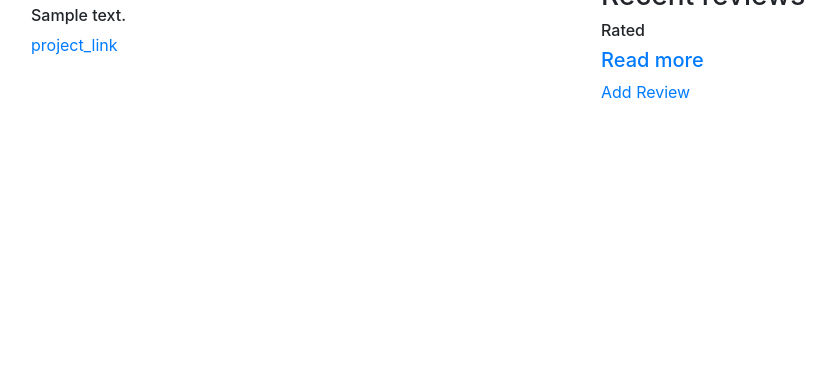
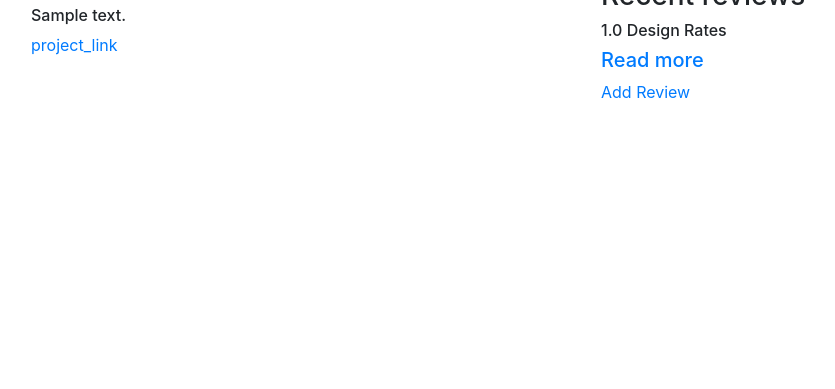
Before and after one commit to GasaGentille/Awward_Like, a Django app: page /oneProject/1 in a window 1280 px wide. Shown: the part 411-800 px from the top of the page, without its empty margins (54-889 px from the left). Run offline with Django 3.2, Linux system fonts and the light colour scheme; tables that the repository leaves empty hold one stand-in row (values such as "Sample post"); some libraries are stand-ins or nearby versions.

Commit message:
Rating design

```diff
--- a/posts/forms.py
+++ b/posts/forms.py
@@ -21,5 +21,5 @@
 class ReviewForm(forms.ModelForm):
     class Meta:
         model = Review
-        fields = ['design', 'content','usability','rating']
+        fields = ['design', 'content','usability']
         exclude=['project']
--- a/posts/models.py
+++ b/posts/models.py
@@ -28,9 +28,6 @@
         projects = cls.objects.filter(title__icontains=search_term)
         return projects
 
-    def average_rating(self):
-        all_ratings = map(lambda x: x.rating, self.review_set.all())
-        return np.mean(all_ratings)
 
 class Review(models.Model):
     RATING_CHOICES = (
@@ -50,7 +47,6 @@
     design = models.IntegerField(blank=True,default=0)
     usability = models.IntegerField(blank=True,default=0)
     content = models.IntegerField(blank=True,default=0)
-    rating = models.IntegerField(choices=RATING_CHOICES)
 
 
 class Profile(models.Model):
--- a/posts/templates/single_project.html
+++ b/posts/templates/single_project.html
@@ -17,7 +17,7 @@
         </div>
         <div class="col-md-6">
             <h3>Recent reviews</h3>
-            <h6>Rated {{ review.rating }} </h6>
+            <h6> {{ design_average }} Design Rates </h6>
             <h5><a href="{% url 'review_detail' %}">Read more  </a></h5>
             <a href="{% url 'add_review' project.id %}"> Add Review </a>
         </div>
--- a/posts/views.py
+++ b/posts/views.py
@@ -93,27 +93,34 @@
 def add_review(request,project_id):
     project = Project.objects.filter(id=project_id).first()
     print(project.project_description)
-    form = ReviewForm(request.POST)
-    if form.is_valid():
-        rating = form.cleaned_data['rating']
-        design = form.cleaned_data['design']
-        usability = form.cleaned_data['usability']
-        content = form.cleaned_data['content']
-        review = Review()
-        review.project = project
-        review.design = design
-        review.rating = rating
-        review.usability = usability
-        review.content = content
-        review.save()
+    if request.method == 'POST':
+        form = ReviewForm(request.POST)
+        if form.is_valid():
+            design = form.cleaned_data['design']
+            usability = form.cleaned_data['usability']
+            content = form.cleaned_data['content']
+            review = Review()
+            review.project = project
+            review.design = design
+            review.usability = usability
+            review.content = content
+            review.save()
 
-        return redirect ('/')
-
-    return render(request, 'single_project.html', {'project': project, 'form': form, "project_id":project_id})
+            return redirect ('/')
+    else:
+        form = ReviewForm()
+    return render(request, 'project_detail.html', {'project': project, 'form': form, "project_id":project_id})
 
 def single_project(request,project_id):
-    try:
+    # try:
         project = Project.objects.get(id = project_id)
-    except DoesNotExist:
-        raise Http404()
-    return render(request,"single_project.html", {"project":project})
+        design_array = []
+        reviews = Review.objects.filter(project=project)
+        for review in reviews:
+          design_array.append(review.design)
+        design_average = sum(design_array)/len(design_array)
+        print(design_average)
+        # print(design_array)
+    # except DoesNotExist:
+    #     raise Http404()
+        return render(request,"single_project.html", {"project":project,"design_average":design_average})
```
Also changed, not shown: posts/templates/index.html (+1 -7 lines), media/images/ladie1.jpg (added), media/projects/tourist1.jpeg (added), posts/migrations/0001_initial.py, posts/migrations/0002_remove_review_rating.py (added).
